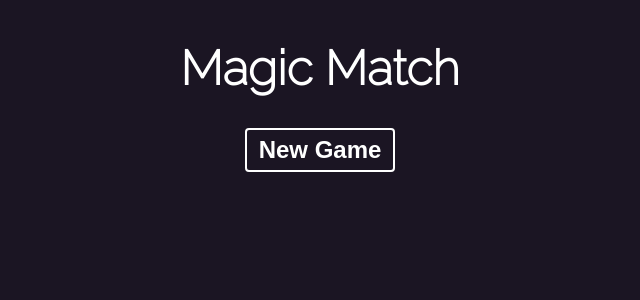
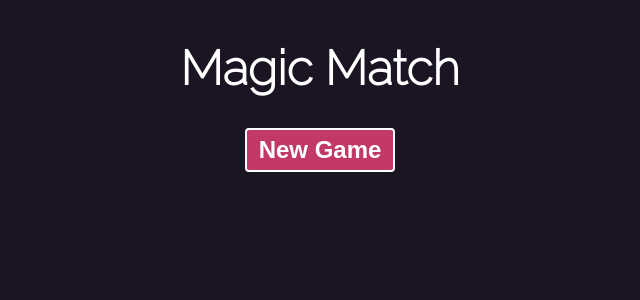
Before and after one commit to djbowen95/react-memory-game, a React (Create React App) app in the folder memory-game/: page / in a window 1280 px wide. In both pictures the pointer is over the button "New Game". Shown: the top 300 px of the page, without its empty margins (320-960 px from the left). Built offline with nearby package versions, Linux system fonts and the light colour scheme.

Commit message:
Turn button pink (#c23866) on  mouse hover

```diff
--- a/memory-game/src/App.css
+++ b/memory-game/src/App.css
@@ -13,3 +13,8 @@ button {
   cursor: pointer;
   font-size: 1em;
 }
+
+button:hover {
+  background: #c23866;
+  color: #fff;
+}
```
